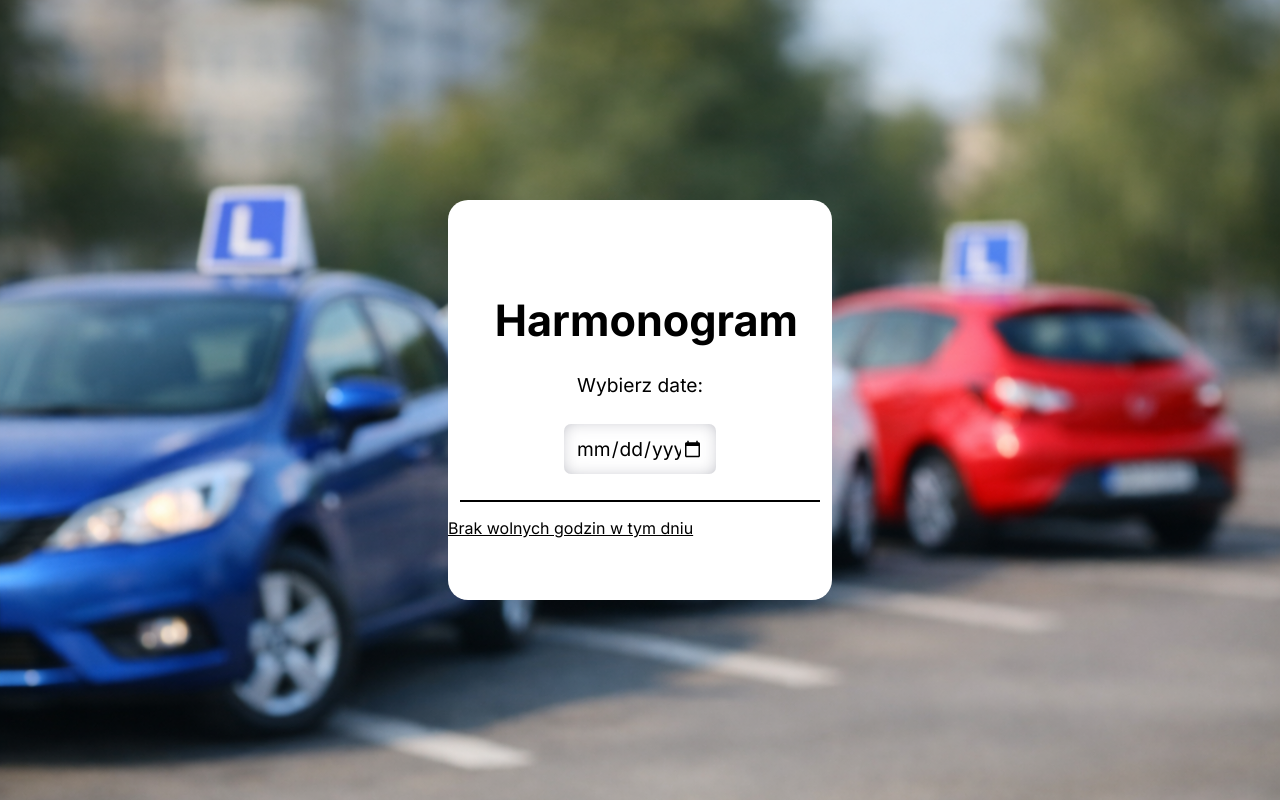
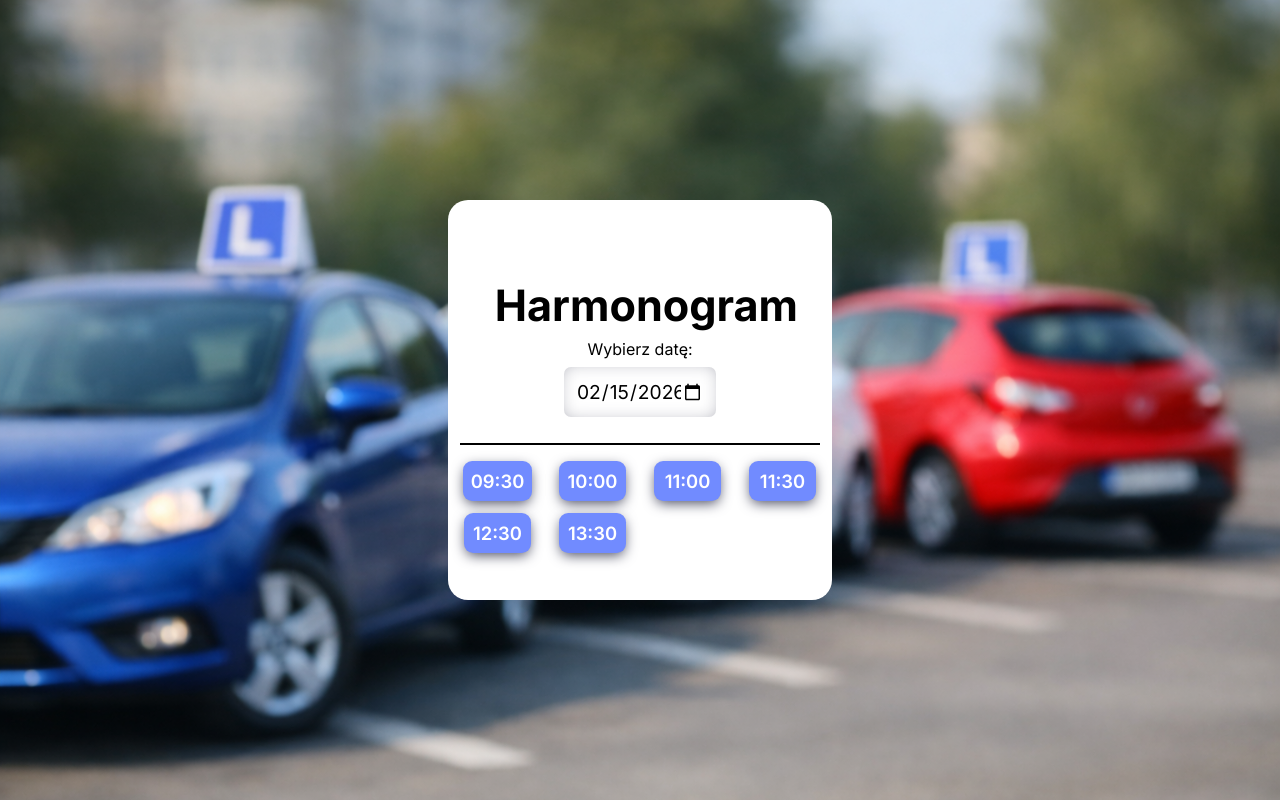
Before and after one commit to GracjanHajdasz/prawko-jazdy, a React (Vite) app in the folder frontend/: page / in a window 1280 px wide. Built offline with nearby package versions, Linux system fonts and the light colour scheme.

Commit message:
calling confirmation component

```diff
--- a/frontend/src/components/scheduler/Scheduler.jsx
+++ b/frontend/src/components/scheduler/Scheduler.jsx
@@ -1,10 +1,12 @@
 import React, { useState, useEffect } from "react";
 import "./Scheduler.css";
 import Slot from "./slot/Slot.jsx";
+import Confirmation from "./confirmation/Confirmation.jsx";
 
-const fetchMockSlots = (date) => {
+const fetchMockSlots = async (date) => {
   return new Promise((resolve) => {
     setTimeout(() => {
+      if (!date) return resolve([]);
       resolve([
         { time: "09:00", status: "booked" },
         { time: "09:30", status: "available" },
@@ -22,38 +24,89 @@ const fetchMockSlots = (date) => {
 
 export default function Scheduler() {
   const [slots, setSlots] = useState([]);
-  const [date, setDate] = useState("");
+  const [date, setDate] = useState(new Date().toISOString().split("T")[0]);
+
+  // ZMIANA 1: Stan jest teraz tablicą
+  const [selectedSlots, setSelectedSlots] = useState([]);
+
+  const [isLoading, setIsLoading] = useState(false);
+  const [error, setError] = useState(null);
 
   useEffect(() => {
     if (!date) return;
 
-    fetchMockSlots(date).then((data) => {
-      setSlots(data);
+    let isMounted = true;
+    setIsLoading(true);
+    setError(null);
+    // ZMIANA 2: Czyścimy tablicę przy zmianie daty
+    setSelectedSlots([]);
+
+    fetchMockSlots(date)
+      .then((data) => {
+        if (isMounted) setSlots(data);
+      })
+      .catch(() => {
+        if (isMounted) setError("Błąd pobierania danych.");
+      })
+      .finally(() => {
+        if (isMounted) setIsLoading(false);
+      });
+
+    return () => {
+      isMounted = false;
+    };
+  }, [date]);
+
+  // ZMIANA 3: Logika dodawania/usuwania z tablicy
+  const handleSlotToggle = (time) => {
+    setSelectedSlots((prevSlots) => {
+      if (prevSlots.includes(time)) {
+        // Jeśli już jest -> usuń (zwróć nową tablicę bez tego elementu)
+        return prevSlots.filter((t) => t !== time);
+      } else {
+        // Jeśli nie ma -> dodaj (skopiuj starą tablicę i dodaj nowy element)
+        return [...prevSlots, time];
+      }
     });
-  }, [date]);
+  };
 
   return (
     <div className="scheduler-container">
       <header>
         <h2>Harmonogram</h2>
-        <p>Wybierz date: </p>
+        <label htmlFor="date-picker">Wybierz datę: </label>
         <input
+          id="date-picker"
           type="date"
           value={date}
           onChange={(e) => setDate(e.target.value)}
         />
+
+        {/* Przekazujemy teraz całą tablicę do potwierdzenia */}
+        {selectedSlots.length > 0 && (
+          <Confirmation selectedSlots={selectedSlots} />
+        )}
       </header>
+
       <main>
-        {slots.length === 0 ? (
-          <p>Brak wolnych godzin w tym dniu</p>
-        ) : (
+        {isLoading && <p>Ładowanie...</p>}
+        {error && <p className="error-msg">{error}</p>}
+
+        {!isLoading && !error && (
           <div className="slots-container">
-            {slots.map(
-              (slot) =>
-                slot.status === "available" && (
-                  <Slot key={slot.time} time={slot.time} />
-                ),
-            )}
+            {slots.map((slot) => {
+              if (slot.status !== "available") return null;
+
+              return (
+                <Slot
+                  key={slot.time}
+                  time={slot.time}
+                  // ZMIANA 4: Sprawdzamy czy tablica zawiera ten czas
+                  isSelected={selectedSlots.includes(slot.time)}
+                  onSelect={handleSlotToggle}
+                />
+              );
+            })}
           </div>
         )}
       </main>
--- /dev/null
+++ b/frontend/src/components/scheduler/confirmation/Confirmation.jsx
@@ -0,0 +1,5 @@
+import "./Confirmation.css";
+
+export default function Confirmation() {
+  return <div className="confirmation-container">test</div>;
+}
--- a/frontend/src/components/scheduler/slot/Slot.css
+++ b/frontend/src/components/scheduler/slot/Slot.css
@@ -18,7 +18,7 @@
   text-align: center;
 }
 
-.slot-active {
+.active {
   border: 0;
   color: white;
   background-color: rgb(40, 80, 255);
@@ -46,10 +46,10 @@
   translate: 0 0.4em;
 }
 
-.slot-active:hover {
+.active:hover {
   translate: 0 0.225em;
 }
 
-.slot-active:active {
+.active:active {
   translate: 0 0.4em;
 }
--- a/frontend/src/components/scheduler/slot/Slot.jsx
+++ b/frontend/src/components/scheduler/slot/Slot.jsx
@@ -1,16 +1,19 @@
+import React from "react";
 import "./Slot.css";
-import { useState } from "react";
 
-export default function Slot({ time }) {
-  const [isActive, setIsActive] = useState(false);
+// Używamy React.memo, aby zapobiec niepotrzebnym renderom, jeśli propsy się nie zmieniły
+const Slot = React.memo(({ time, isSelected, onSelect, disabled }) => {
+  return (
+    <button
+      type="button"
+      onClick={() => onSelect(time)}
+      disabled={disabled}
+      className={`slot ${isSelected ? "active" : ""}`}
+      aria-pressed={isSelected}
+    >
+      {time}
+    </button>
+  );
+});
 
-  function handleClick() {
-    setIsActive((v) => !v);
-  }
-
-  return (
-    <div onClick={handleClick} className={"slot" + (isActive ? "-active" : "")}>
-      {time}
-    </div>
-  );
-}
+export default Slot;
```
Also changed, not shown: frontend/src/components/scheduler/confirmation/Confirmation.css (added).
